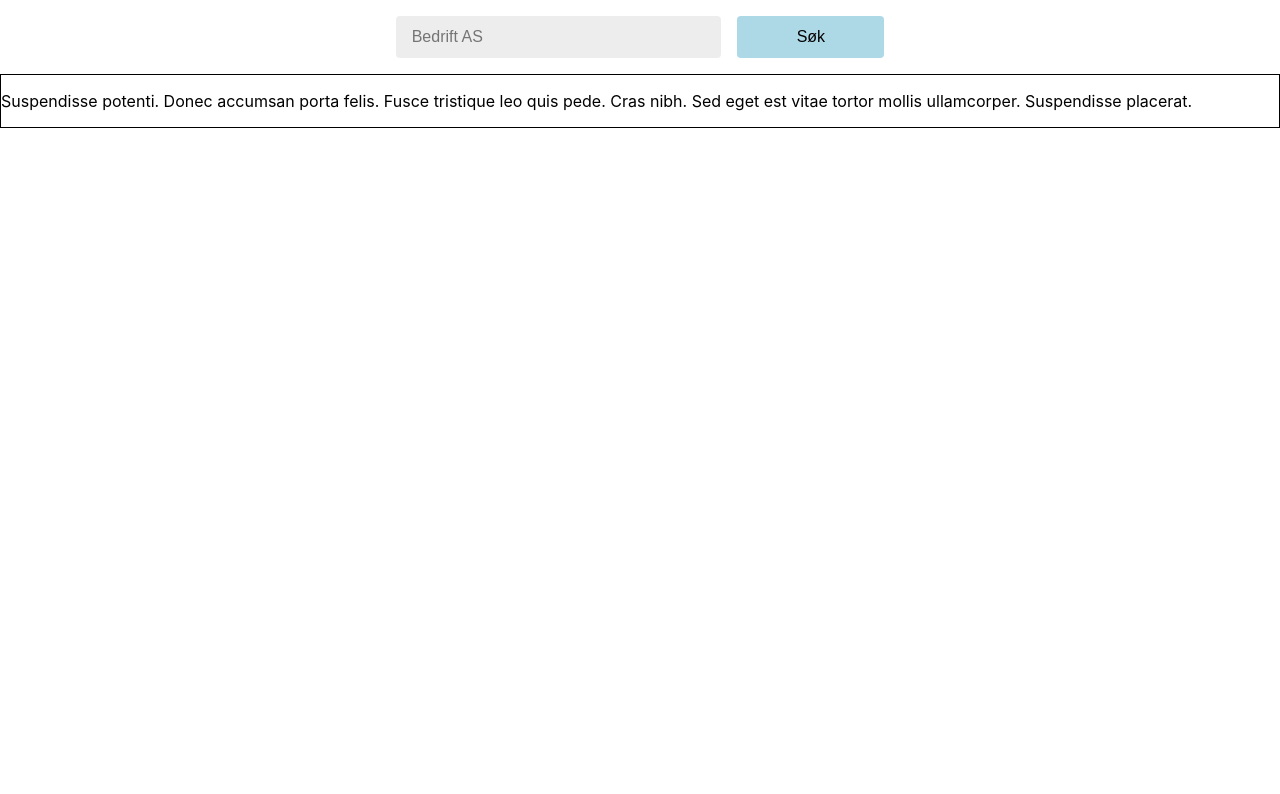
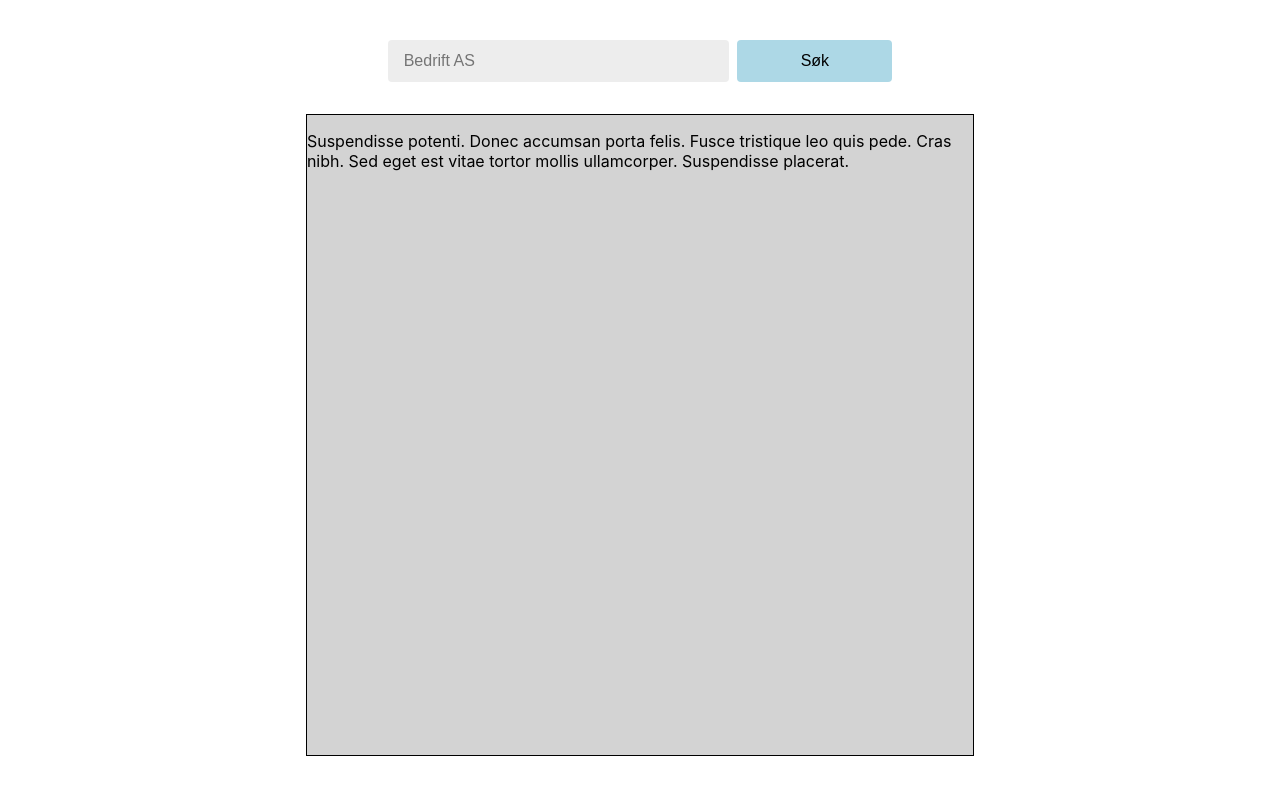
Before and after one commit to Skulsta/brreg, a React (Create React App) app: page / in a window 1280 px wide. Shown: the top 794 px of the page. Built offline with nearby package versions, Linux system fonts and the light colour scheme.

Commit message:
Progress af

```diff
--- a/src/components/Search/Search.module.scss
+++ b/src/components/Search/Search.module.scss
@@ -1,11 +1,8 @@
 .Form {
-  margin-top: .5rem;
   display: flex;
-  justify-content: center;
 
   input {
     flex: 0.5 10ch;
-    margin: .5rem;
     font-size: 1rem;
 
   &:focus {
@@ -14,6 +11,7 @@
 
   &[type="text"] {
       flex: 1 20ch;
+      margin-right: .5rem;
     }
   }
 }
--- a/src/components/Table/Table.js
+++ b/src/components/Table/Table.js
@@ -1,8 +1,9 @@
 import React from "react";
+import classes from "./Table.module.scss";
 
 const Table = () => {
   return (
-    <div className="b">
+    <div className={classes.Table + " b"}>
       <p>
         Suspendisse potenti. Donec accumsan porta felis. Fusce tristique leo
         quis pede. Cras nibh. Sed eget est vitae tortor mollis ullamcorper.
--- /dev/null
+++ b/src/components/Table/Table.module.scss
@@ -0,0 +1,6 @@
+.Table {
+  max-width: 66ch;
+  background-color: lightgray;
+  margin: 2rem auto;
+  min-height: 80vh;
+}
--- a/src/hoc/Layout/Layout.scss
+++ b/src/hoc/Layout/Layout.scss
@@ -3,7 +3,9 @@ $secondary: orange;
 
 body {
   min-height: 100vh;
-  display: grid;
+  display: flex;
+  margin: 2rem;
+  justify-content: center;
 }
 
 h1, h2, h3, h4, h5, h6 {
```
